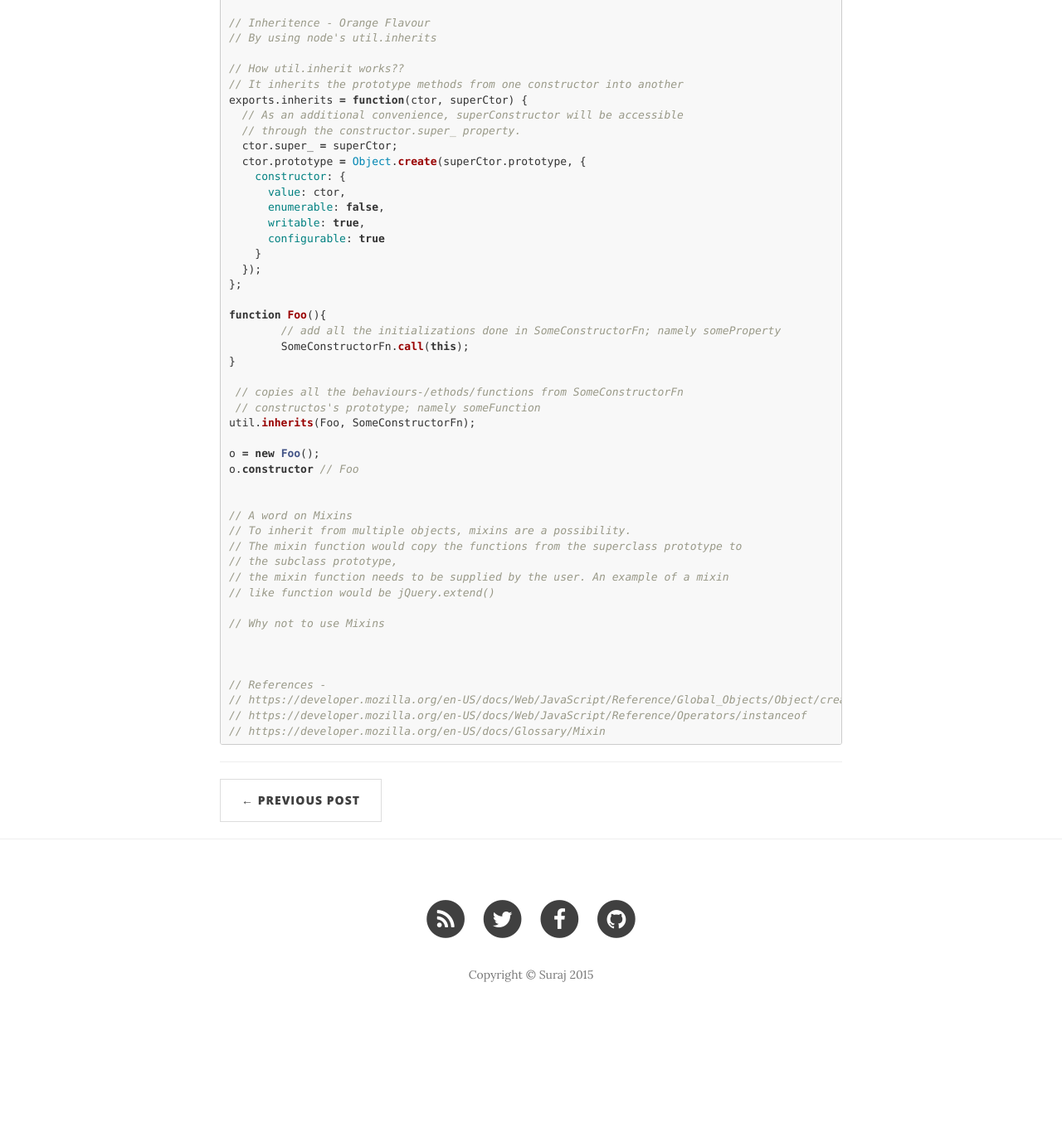
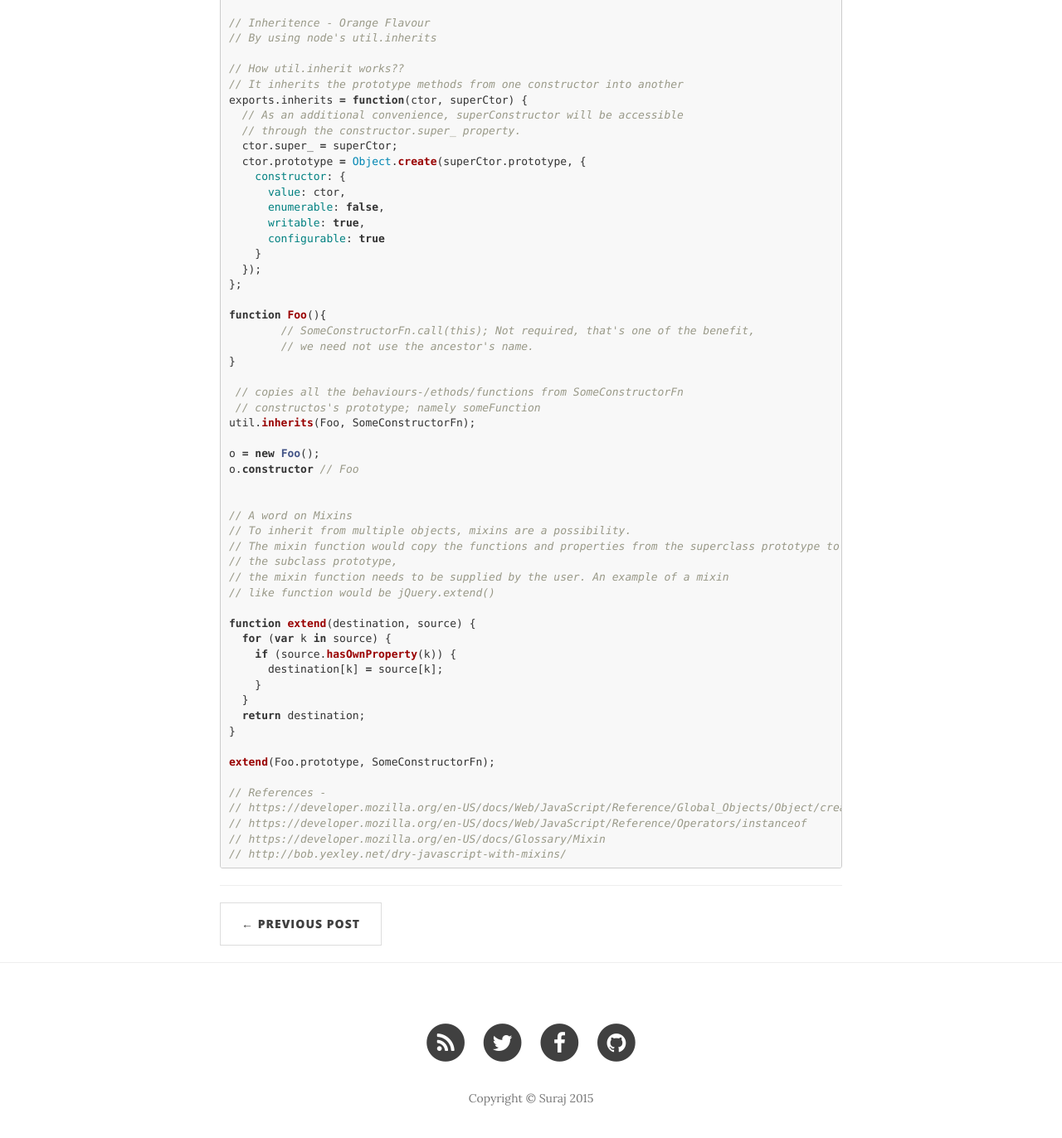
Before and after one commit to surajs21/surajs21.github.io, a Jekyll site: the page built from _posts/2015-07-17-javascript-objects.markdown, in a window 1280 px wide and 1400 px high, scrolled down 2203 px. Shown: the top 1372 px of the window at 83% size. Built offline with Jekyll 4.4.1, drawn with Linux system fonts in a browser that asks for light colours; nearby versions of some CDN libraries; before the commit the page ends 3454 px from its top, so only the background shows below that.

Commit message:
added mixins

```diff
--- a/_posts/2015-07-17-javascript-objects.markdown
+++ b/_posts/2015-07-17-javascript-objects.markdown
@@ -120,8 +120,8 @@ exports.inherits = function(ctor, superCtor) {
 };
 
 function Foo(){
-	// add all the initializations done in SomeConstructorFn; namely someProperty
-	SomeConstructorFn.call(this);
+	// SomeConstructorFn.call(this); Not required, that's one of the benefit,
+	// we need not use the ancestor's name.
 }
 
  // copies all the behaviours-/ethods/functions from SomeConstructorFn
@@ -134,17 +134,25 @@ o.constructor // Foo
 
 // A word on Mixins
 // To inherit from multiple objects, mixins are a possibility.
-// The mixin function would copy the functions from the superclass prototype to
+// The mixin function would copy the functions and properties from the superclass prototype to
 //  the subclass prototype,
 // the mixin function needs to be supplied by the user. An example of a mixin
 //  like function would be jQuery.extend()
 
-// Why not to use Mixins
+function extend(destination, source) {
+  for (var k in source) {
+    if (source.hasOwnProperty(k)) {
+      destination[k] = source[k];
+    }
+  }
+  return destination;
+}
 
-
+extend(Foo.prototype, SomeConstructorFn);
 
 // References -
 // https://developer.mozilla.org/en-US/docs/Web/JavaScript/Reference/Global_Objects/Object/create
 // https://developer.mozilla.org/en-US/docs/Web/JavaScript/Reference/Operators/instanceof
 // https://developer.mozilla.org/en-US/docs/Glossary/Mixin
+// http://bob.yexley.net/dry-javascript-with-mixins/
 {% endhighlight %}
```
